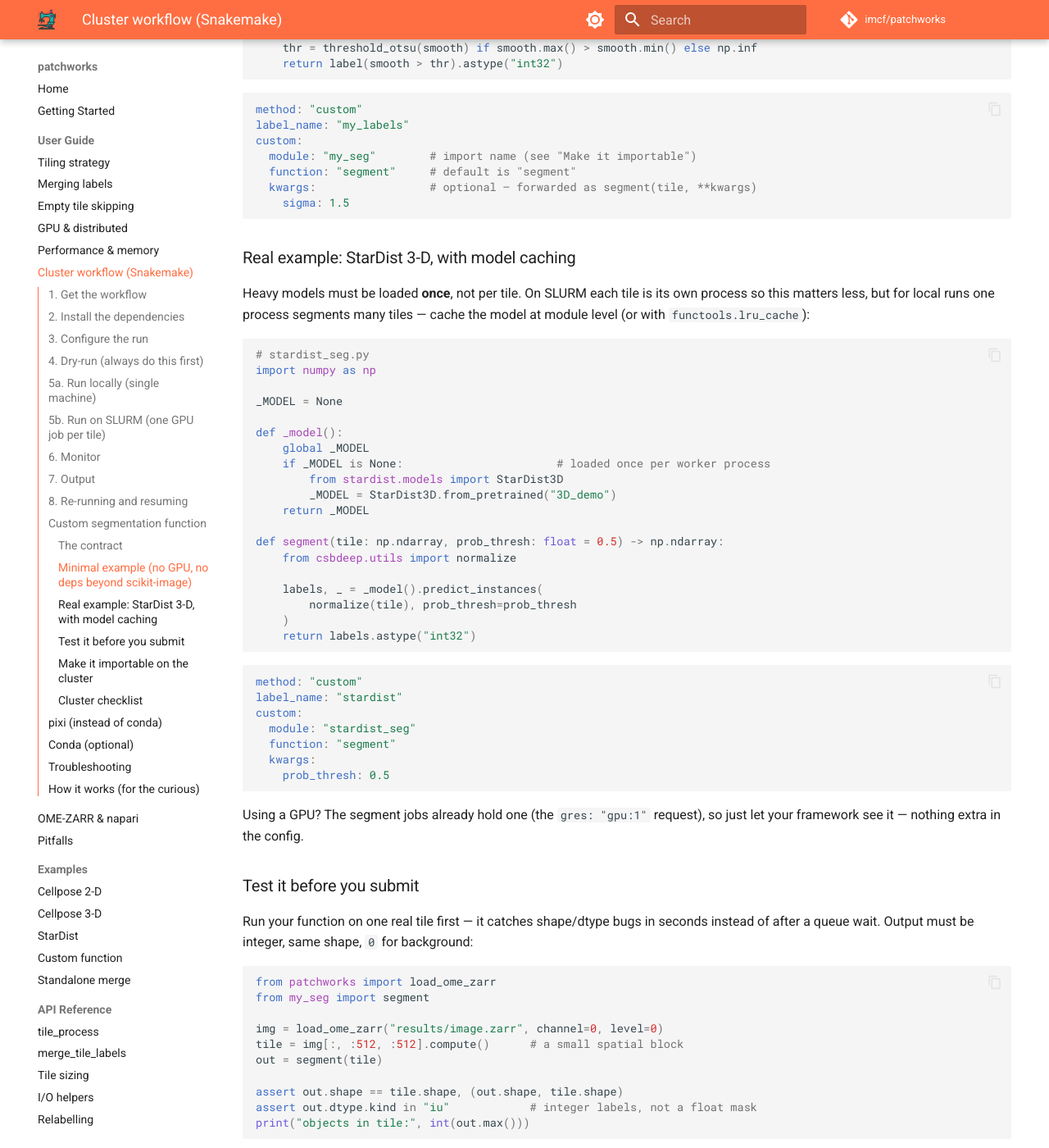
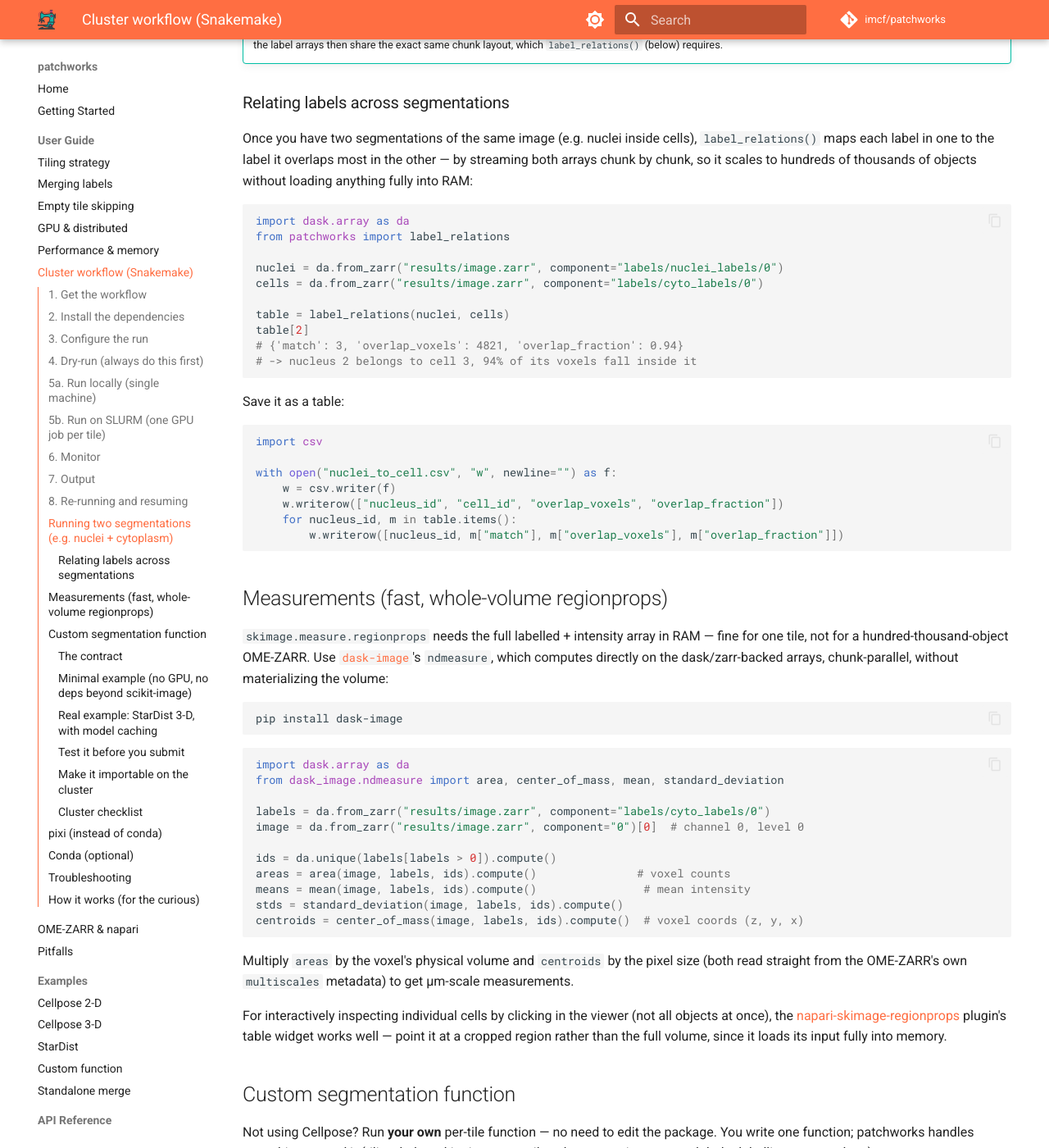
Before and after one commit to imcf/patchworks, an MkDocs documentation site: the page built from docs/guide/snakemake.md, in a window 1280 px wide and 1400 px high, scrolled down 4846 px. Shown: the whole window at 82% size. Built offline with MkDocs 1.6.1 and Material for MkDocs 9.7.7, drawn with Linux system fonts in a browser that asks for light colours; comment, search, counter and statistics services are not loaded; some of the changed text lies outside the part shown.

Commit message:
feat(workflow): ✨ namespace per-segmentation paths, document multi-segmentation
Every intermediate path (tiles.json, stage.zarr, seg/, model.ready,
labels.done) now lives under work_dir/<label_name>/ instead of directly
under work_dir. Verified via dry-run with two configs (different label_name)
against the same work_dir: fully independent DAGs, image.zarr conversion
correctly reused by both, no path collisions.

This unblocks running e.g. a nuclei and a cytoplasm segmentation of the same
image as two ordinary workflow invocations, documented in
docs/guide/snakemake.md along with patchworks.label_relations() for mapping
one segmentation onto the other, and a dask-image recipe for whole-volume
regionprops-style measurements that don't fit in RAM.

Co-Authored-By: Claude Sonnet 5 <noreply@anthropic.com>

````diff
--- a/docs/guide/snakemake.md
+++ b/docs/guide/snakemake.md
@@ -193,6 +193,129 @@ tasks; add it on the command line for ad-hoc local runs). Without it, Snakemake
 also re-runs a step when its **code, params or software environment** change —
 so upgrading patchworks would re-do the conversion and overwrite an existing
 result. Keep `mtime` and reruns happen only when an output is missing or stale.
+
+## Running two segmentations (e.g. nuclei + cytoplasm)
+
+Every path the workflow writes — `tiles.json`, `stage.zarr`, per-tile `seg/`,
+the cached model, `labels.done` — lives under `work_dir/<label_name>/`, so
+running the workflow **twice with two configs against the same `work_dir`**
+never collides: each run gets its own private subdirectory, and both reuse
+the *same* already-converted `image.zarr` (conversion never re-runs).
+
+```yaml
+# config/config_nuclei.yaml
+input: "/data/scan.ims"
+work_dir: "/scratch/results"
+label_name: "nuclei_labels"
+channel: 1                # nuclear stain channel
+tile_shape: [16, 1024, 1024]
+cellpose:
+  model: "nuclei"
+  diameter: 15
+  do_3D: true
+```
+
+```yaml
+# config/config_cyto.yaml
+input: "/data/scan.ims"
+work_dir: "/scratch/results"   # same work_dir — image.zarr is reused
+label_name: "cyto_labels"
+channel: 0                # cytoplasm/membrane channel
+tile_shape: [16, 1024, 1024]   # keep this identical across configs — see below
+cellpose:
+  model: "cyto3"
+  diameter: 30
+  do_3D: true
+```
+
+Run them one after another (or as two independent SLURM submissions, even
+concurrently — they touch disjoint files):
+
+```bash
+snakemake --workflow-profile profile/slurm --configfile config/config_nuclei.yaml
+snakemake --workflow-profile profile/slurm --configfile config/config_cyto.yaml
+```
+
+Both land side by side in the same store:
+
+```text
+results/image.zarr/labels/nuclei_labels/
+results/image.zarr/labels/cyto_labels/
+```
+
+!!! tip "Keep `tile_shape` (and `level`) identical across configs"
+    Different segmentations of the same image can use different `channel` and
+    `cellpose:` settings freely, but keep `tile_shape`/`level` the same across
+    configs — the label arrays then share the exact same chunk layout, which
+    `label_relations()` (below) requires.
+
+### Relating labels across segmentations
+
+Once you have two segmentations of the same image (e.g. nuclei inside cells),
+`label_relations()` maps each label in one to the label it overlaps most in
+the other — by streaming both arrays chunk by chunk, so it scales to
+hundreds of thousands of objects without loading anything fully into RAM:
+
+```python
+import dask.array as da
+from patchworks import label_relations
+
+nuclei = da.from_zarr("results/image.zarr", component="labels/nuclei_labels/0")
+cells = da.from_zarr("results/image.zarr", component="labels/cyto_labels/0")
+
+table = label_relations(nuclei, cells)
+table[2]
+# {'match': 3, 'overlap_voxels': 4821, 'overlap_fraction': 0.94}
+# -> nucleus 2 belongs to cell 3, 94% of its voxels fall inside it
+```
+
+Save it as a table:
+
+```python
+import csv
+
+with open("nuclei_to_cell.csv", "w", newline="") as f:
+    w = csv.writer(f)
+    w.writerow(["nucleus_id", "cell_id", "overlap_voxels", "overlap_fraction"])
+    for nucleus_id, m in table.items():
+        w.writerow([nucleus_id, m["match"], m["overlap_voxels"], m["overlap_fraction"]])
+```
+
+## Measurements (fast, whole-volume regionprops)
+
+`skimage.measure.regionprops` needs the full labelled + intensity array in
+RAM — fine for one tile, not for a hundred-thousand-object OME-ZARR. Use
+[`dask-image`](https://image.dask.org)'s `ndmeasure`, which computes directly
+on the dask/zarr-backed arrays, chunk-parallel, without materializing the
+volume:
+
+```bash
+pip install dask-image
+```
+
+```python
+import dask.array as da
+from dask_image.ndmeasure import area, center_of_mass, mean, standard_deviation
+
+labels = da.from_zarr("results/image.zarr", component="labels/cyto_labels/0")
+image = da.from_zarr("results/image.zarr", component="0")[0]  # channel 0, level 0
+
+ids = da.unique(labels[labels > 0]).compute()
+areas = area(image, labels, ids).compute()               # voxel counts
+means = mean(image, labels, ids).compute()                # mean intensity
+stds = standard_deviation(image, labels, ids).compute()
+centroids = center_of_mass(image, labels, ids).compute()  # voxel coords (z, y, x)
+```
+
+Multiply `areas` by the voxel's physical volume and `centroids` by the pixel
+size (both read straight from the OME-ZARR's own `multiscales` metadata) to
+get µm-scale measurements.
+
+For interactively inspecting individual cells by clicking in the viewer
+(not all objects at once), the
+[napari-skimage-regionprops](https://github.com/haesleinhuepf/napari-skimage-regionprops)
+plugin's table widget works well — point it at a cropped region rather than
+the full volume, since it loads its input fully into memory.
 
 ## Custom segmentation function
 
````
Also changed, not shown: workflow/README.md (+11 -0 lines), 9 other files.
